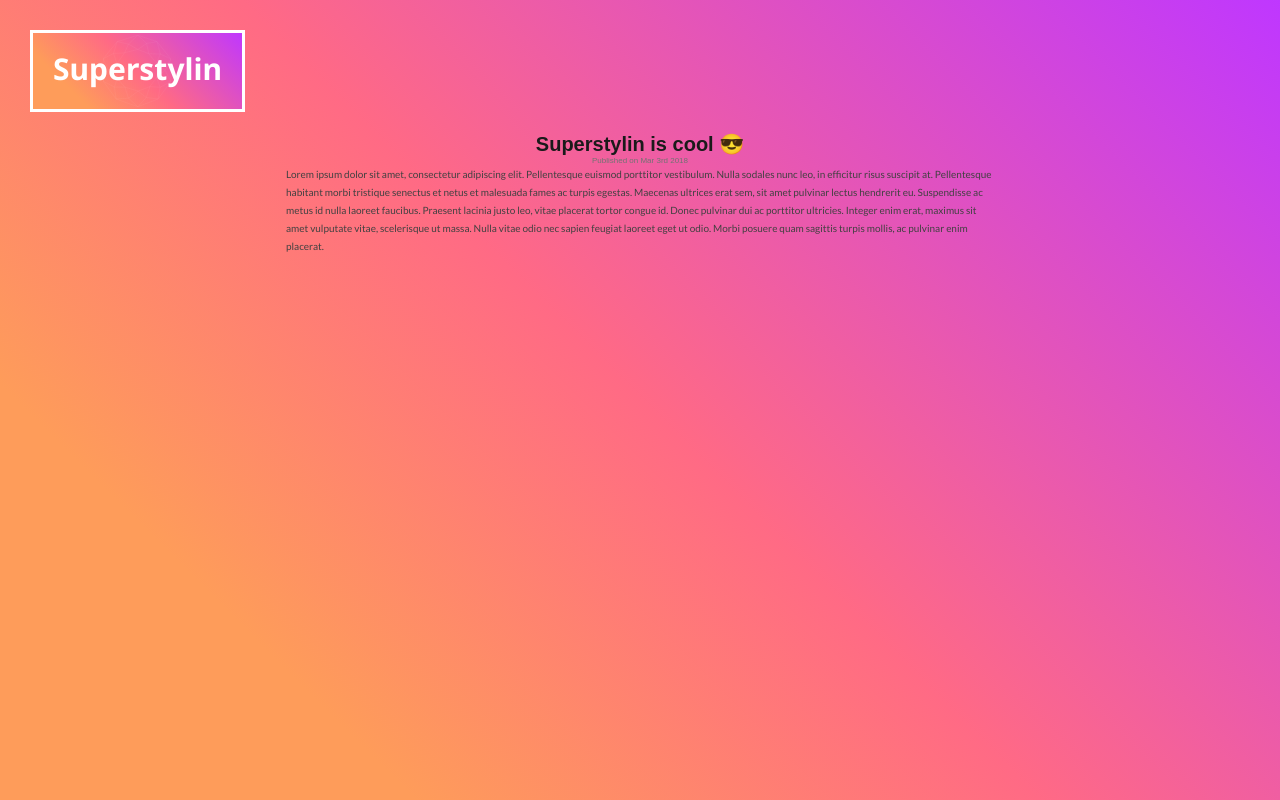
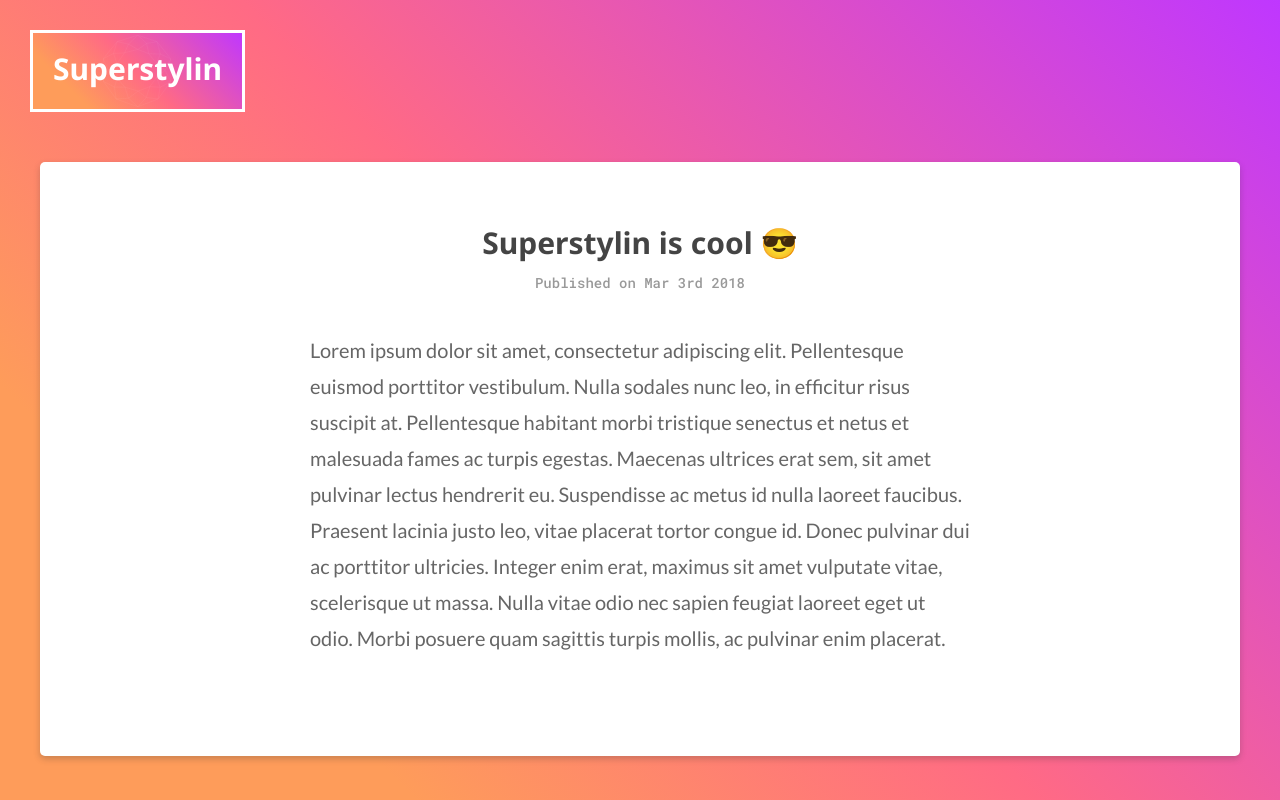
Before and after one commit to bntzio/gatsby-theme-superstylin, a Gatsby site: page /hello-superstylin in a window 1280 px wide. Built offline with nearby package versions, Linux system fonts and the light colour scheme; Gatsby itself is replaced by a stand-in of ours; a web font is replaced by a local one.

Commit message:
Redesign post component

```diff
--- a/src/components/Post.js
+++ b/src/components/Post.js
@@ -8,45 +8,85 @@ export default ({ postData }) => {
 
   return (
     <Post>
-      <h1>{frontmatter.title}</h1>
-      <p id={'date'}>Published on {m.format('MMM Do YYYY')}</p>
-      <div className={'postBody'} dangerouslySetInnerHTML={{ __html: html }} />
+      <Title>{frontmatter.title}</Title>
+      <PostDate>Published on {m.format('MMM Do YYYY')}</PostDate>
+      <Body dangerouslySetInnerHTML={{ __html: html }} />
     </Post>
   )
 }
 
 const Post = styled.div`
-  padding: 2rem;
+  margin-top: 5rem;
+  display: flex;
+  flex-direction: column;
+  padding: 5rem;
+  padding-bottom: 10rem;
   width: 100%;
   box-sizing: border-box;
+  background: white;
+  max-width: 1200px;
+  align-self: center;
+  border-radius: 5px;
+  box-shadow: 0px 3px 6px 0px rgba(51, 51, 51, 0.25);
+`
 
-  h1 {
-    color: #1a1a1a;
-    font-family: 'Poppin', sans-serif;
+const Title = styled.h1`
+  margin-top: 1rem;
+  color: #444;
+  font-family: 'Noto Sans', sans-serif;
   font-weight: 700;
   text-align: center;
-    font-size: 1.6rem;
+  font-size: 2.4rem;
+
   @media (min-width: 768px) {
-      font-size: 2rem;
+    font-size: 2.6rem;
   }
+
+  @media (min-width: 1024px) {
+    font-size: 3rem;
   }
-  p#date {
-    font-family: 'Poppin', sans-serif;
-    color: #737373;
+`
+
+const PostDate = styled.p`
+  font-family: 'Roboto Mono', monospace;
+  color: #999;
   text-align: center;
-    font-size: 0.8rem;
+  font-size: 1.1rem;
   font-weight: 400;
+  margin: 1rem 0;
+
+  @media (min-width: 768px) {
+    font-size: 1.4rem;
   }
-  .postBody {
-    font-family: 'Lato', sans-serif;
+`
+
+const Body = styled.div`
   display: block;
   margin: 0 auto;
   width: 100%;
-    font-size: 1.2rem;
-    line-height: 1.8rem;
-    color: #414141;
+  margin-top: 3rem;
+
+  p {
+    color: #666;
+    font-size: 1.7rem;
+    line-height: 3.2rem;
+  }
+
   @media (min-width: 768px) {
+    width: 80%;
+
+    p {
+      font-size: 2rem;
+      line-height: 3.8rem;
+    }
+  }
+
+  @media (min-width: 1024px) {
     width: 60%;
+
+    p {
+      font-size: 2rem;
+      line-height: 3.6rem;
     }
   }
 `
```
Lines whose indentation alone changed are shown as unchanged.
